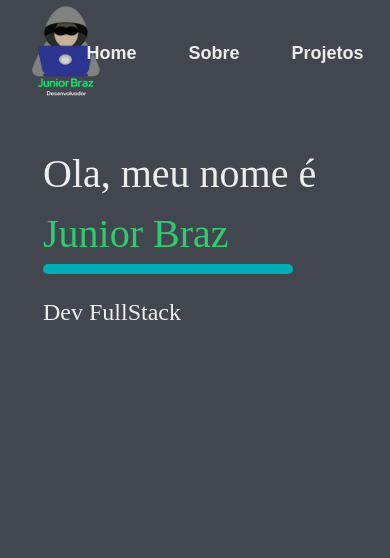
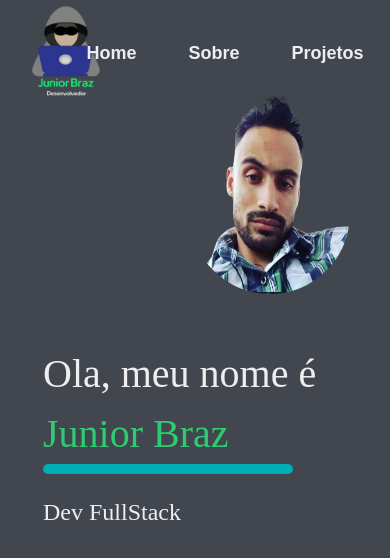
Before and after one commit to juniorbraz93/meu-portfolio, a React (Create React App) app: page / in a window 390 px wide. Shown: the top 558 px of the page. Built offline with nearby package versions, Linux system fonts and the light colour scheme.

Commit message:
style: color

```diff
--- a/src/pages/Home/index.js
+++ b/src/pages/Home/index.js
@@ -1,15 +1,14 @@
-import { Component } from "react";
-import { Flex, Text, Image } from "@chakra-ui/react";
+import { Flex, Text, useMediaQuery, Image } from "@chakra-ui/react";
 
 import photo from "../../assets/img/eu.png";
 
-class Home extends Component {
-  render() {
+export default function Home() {
+    const [isMobile] = useMediaQuery("(max-width: 600px)")
     return (
       <>
         <Flex
           display="flex"
-          direction="row-reverse" // Aplicar reponsividade (Lembrar você sabe o que é)
+          direction={isMobile ? 'column' : "row-reverse"} // Aplicar reponsividade (Lembrar você sabe o que é)
           alignItems="center"
           justifyContent="center"
           p={10}
@@ -19,7 +18,7 @@ class Home extends Component {
           mt={50}
         >
           <Flex>
-            <Image w={400} h={400} borderRadius={200} src={photo} />
+            <Image w={isMobile ? 200 : 400} h={isMobile ? 200 : 400} borderRadius={isMobile ? 100 : 200} src={photo} />
           </Flex>
 
           <Flex
@@ -60,7 +59,4 @@ class Home extends Component {
         </Flex>
       </>
     );
-  }
 }
-
-export default Home;
```
